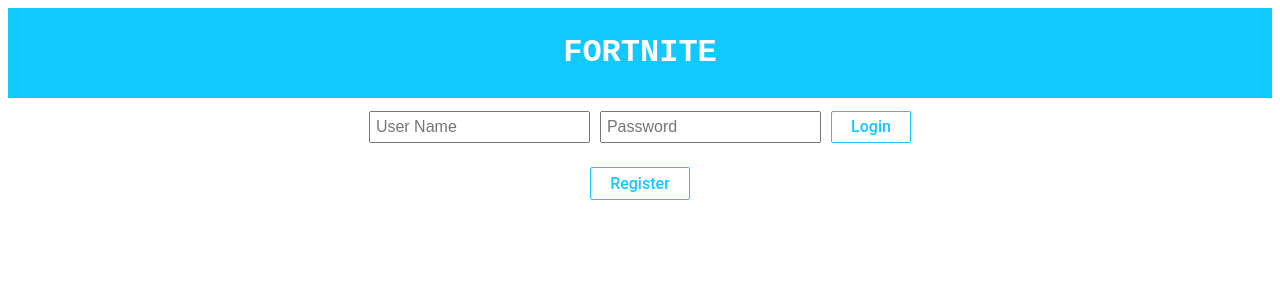
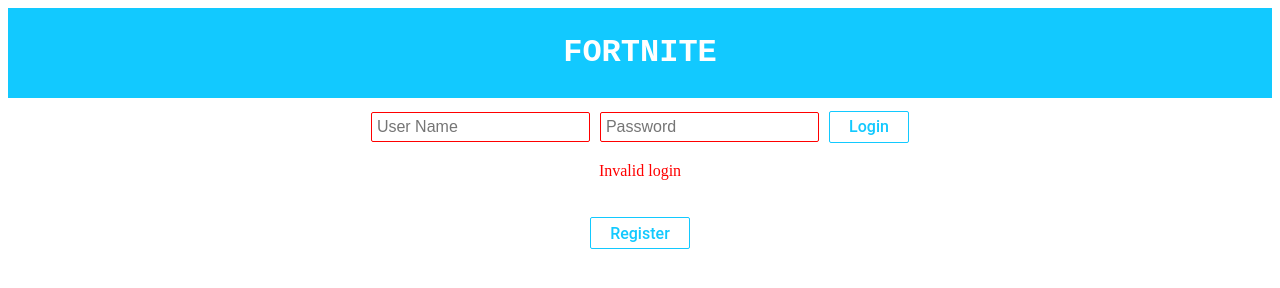
Before and after one commit to ArshD1230/fortnite2d, a website: page ftd_starter/static_content/index.html in a window 1280 px wide. Both pictures are taken after a click on the input "Login". Drawn offline with Linux system fonts and the light colour scheme; no server answers.

Commit message:
invalid login message

```diff
--- a/ftd_starter/static_content/controller.js
+++ b/ftd_starter/static_content/controller.js
@@ -99,7 +99,7 @@
 	credentials =  {
 		"username": $("#username").val(),
 		"password": $("#password").val()
-	};
+        };
 
         $.ajax({
                 method: "POST",
@@ -114,10 +114,16 @@
 
                 hideAll();
                 $("#ui_difficulty").show();
+                $("#loginError").html("");
+                $("#username").css("border", "1px solid grey");
+                $("#password").css("border", "1px solid grey");
 
 
         }).fail(function(err){
                 console.log("fail "+err.status+" "+JSON.stringify(err.responseJSON));
+                $("#loginError").html("Invalid login");
+                $("#username").css("border", "1px solid red");
+                $("#password").css("border", "1px solid red");
         });
 }
 
--- a/ftd_starter/static_content/index.html
+++ b/ftd_starter/static_content/index.html
@@ -44,12 +44,14 @@
 			input[type=submit]:hover{
 				color:#FFFFFF;
 				background-color:#12c9ff;
-				border: 2px solid white;
+				border: 2px solid #e5e5e5;
 			}
 			input[type=text], input[type=password] {
 				padding: 5px;
 				margin: 3px;
 				font-size: medium;
+				border-radius: 2px;
+				border: 1px solid grey;
 			}
 			#form{
 				margin: auto;
@@ -82,7 +84,8 @@
 				<input type="text" id="username" placeholder="User Name" />
 				<input type="password" id="password" placeholder="Password" />
 				<input type="submit" id="loginSubmit" value="Login"></br>
-			</br><input type="submit" id="loginRegister" value="Register">
+				<p id="loginError" class="error"></p>
+				</br><input type="submit" id="loginRegister" value="Register">
 			</div>
 		</div>
 
```
